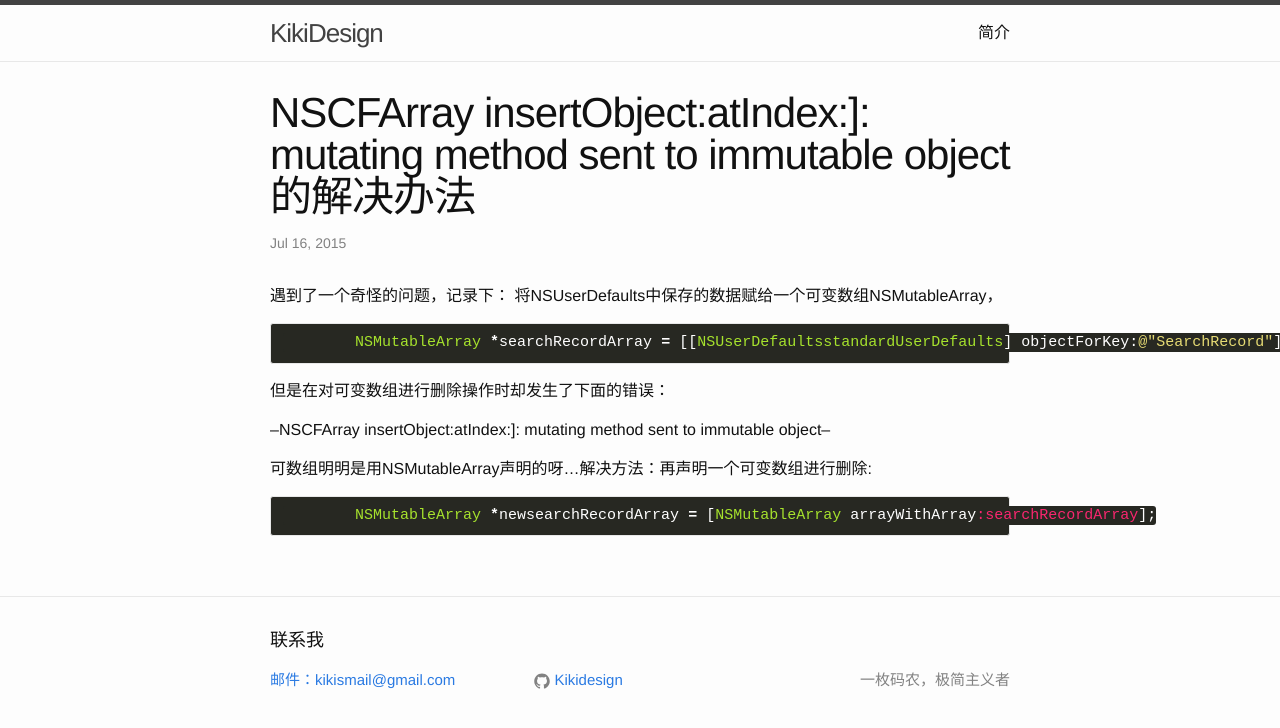
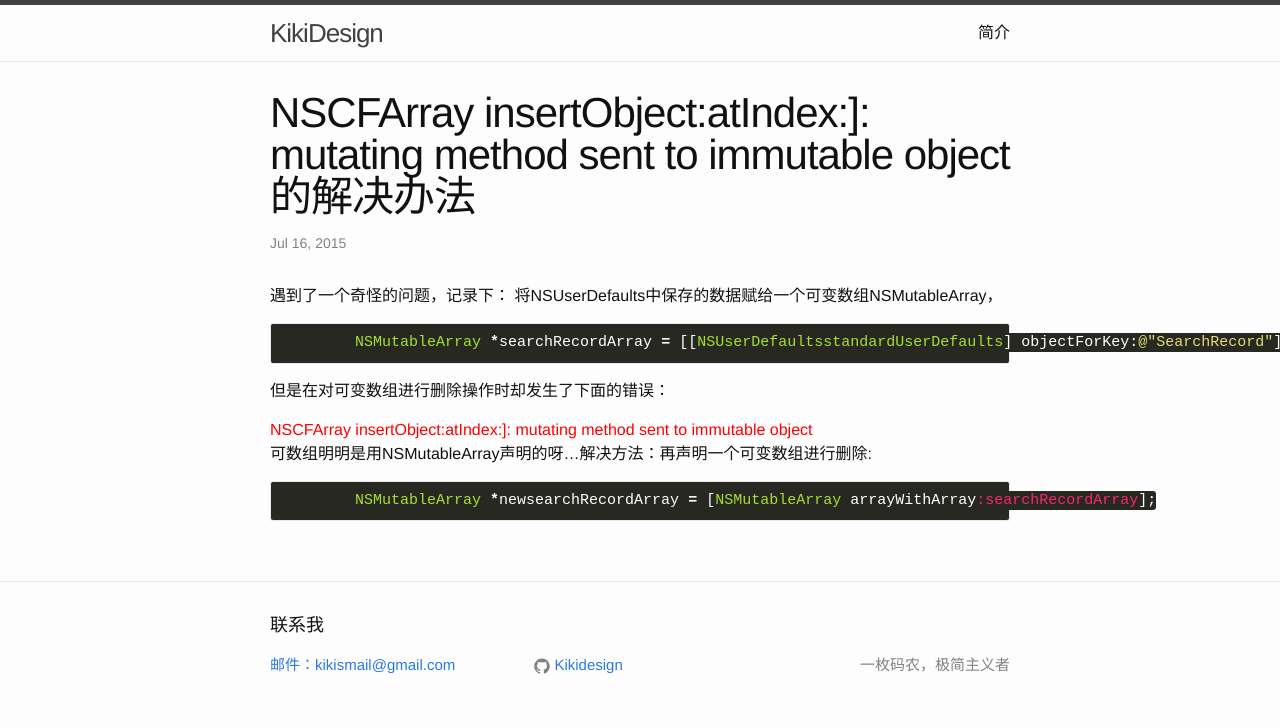
Before and after one commit to kikidesign/kikidesign.github.io, a Jekyll site: the page built from _posts/2015-07-16-mutating-method.md, in a window 1280 px wide. Shown: the top 728 px of the page. Built offline with Jekyll 4.4.1, drawn with Linux system fonts in a browser that asks for light colours.

Commit message:
mutating method sent to immutable object5

```diff
--- a/_posts/2015-07-16-mutating-method.md
+++ b/_posts/2015-07-16-mutating-method.md
@@ -12,7 +12,7 @@
 {% endhighlight %}
 但是在对可变数组进行删除操作时却发生了下面的错误：
 
---NSCFArray insertObject:atIndex:]: mutating method sent to immutable object--
+<font color='red'>NSCFArray insertObject:atIndex:]: mutating method sent to immutable object</font>
 
 可数组明明是用NSMutableArray声明的呀...解决方法：再声明一个可变数组进行删除:
 {% highlight ruby %}
```
